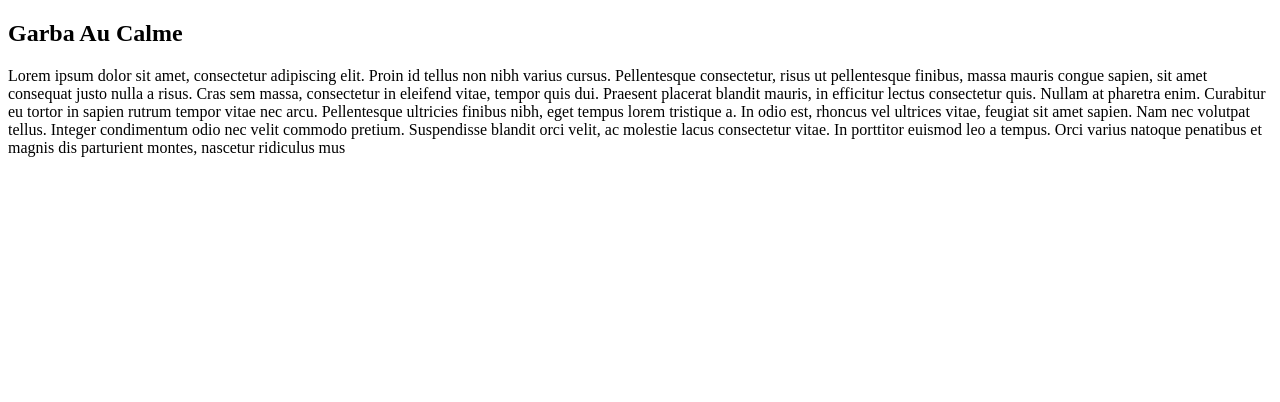
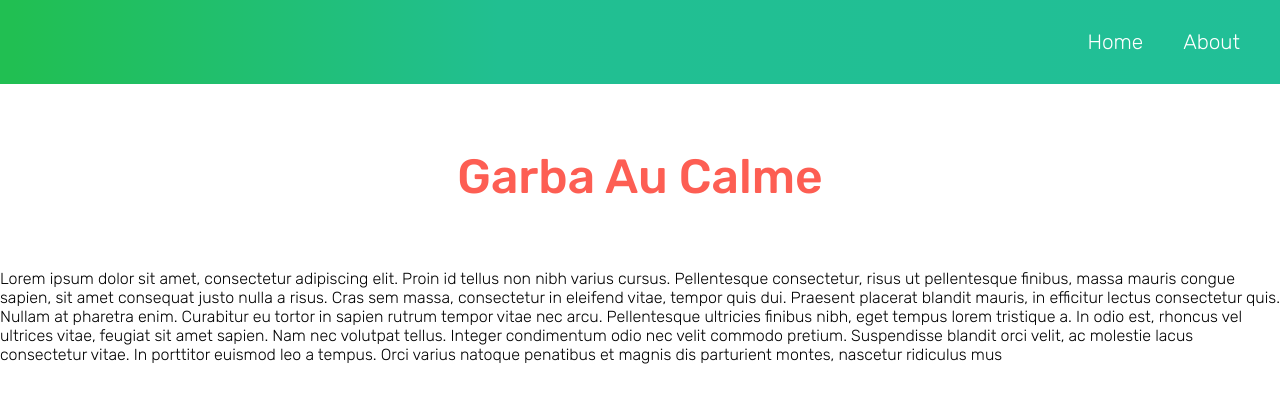
Before and after one commit to AfricaCoders/garba_webpage, a plain HTML site: page about.html in a window 1280 px wide. Drawn offline with Linux system fonts and the light colour scheme.

Commit message:
start the css design of About page

```diff
--- a/about.html
+++ b/about.html
@@ -4,10 +4,19 @@
     <meta charset="UTF-8">
     <meta http-equiv="X-UA-Compatible" content="IE=edge">
     <meta name="viewport" content="width=device-width, initial-scale=1.0">
+    <link rel="stylesheet" href="assets/global.css">
+    <link rel="stylesheet" href="assets/about.css">
     <title>Apropos de nous</title>
 </head>
 <body>
-    <header></header>
+    <header class="top-menu">
+        <nav>
+            <ul>
+                <li><a href="#"><li>Home</li></a></li>
+                <li><a href="about.html"><li>About</li></a></li>
+            </ul>
+        </nav>
+    </header>
     <section class="container">
         <h1 class="name">Garba Au Calme</h1>
         <div>
--- /dev/null
+++ b/assets/about.css
@@ -0,0 +1,45 @@
+header {
+    display: flex;
+    justify-content: right;
+    padding: 10px;
+    background: rgb(33,191,82);
+    background: linear-gradient(90deg, rgba(33,191,82,1) 1%, rgba(33,191,145,1) 39%, rgba(33,191,151,1) 100%);
+}
+
+nav {
+    padding: 20px;
+    width: 50%;
+    justify-content: right;
+    text-align: right;
+}
+
+nav ul {
+    display: flex;
+    list-style: none;
+    color: #FFFF;
+    justify-content: right;
+}
+
+li a {
+    font-size: 1.3rem;
+    margin: 20px 10px;
+    text-decoration: none;
+    color: inherit;
+}
+
+li a:hover{
+    color: #FD5E53;
+    padding-bottom: 5px;
+    border-bottom: 3px solid #FD5E53;
+}
+
+.container{
+    height: 100vh;
+}
+
+h1 {
+    color: #FD5E53;
+    font-size: 3em;
+    text-align: center;
+    margin: 5%;
+}
```
